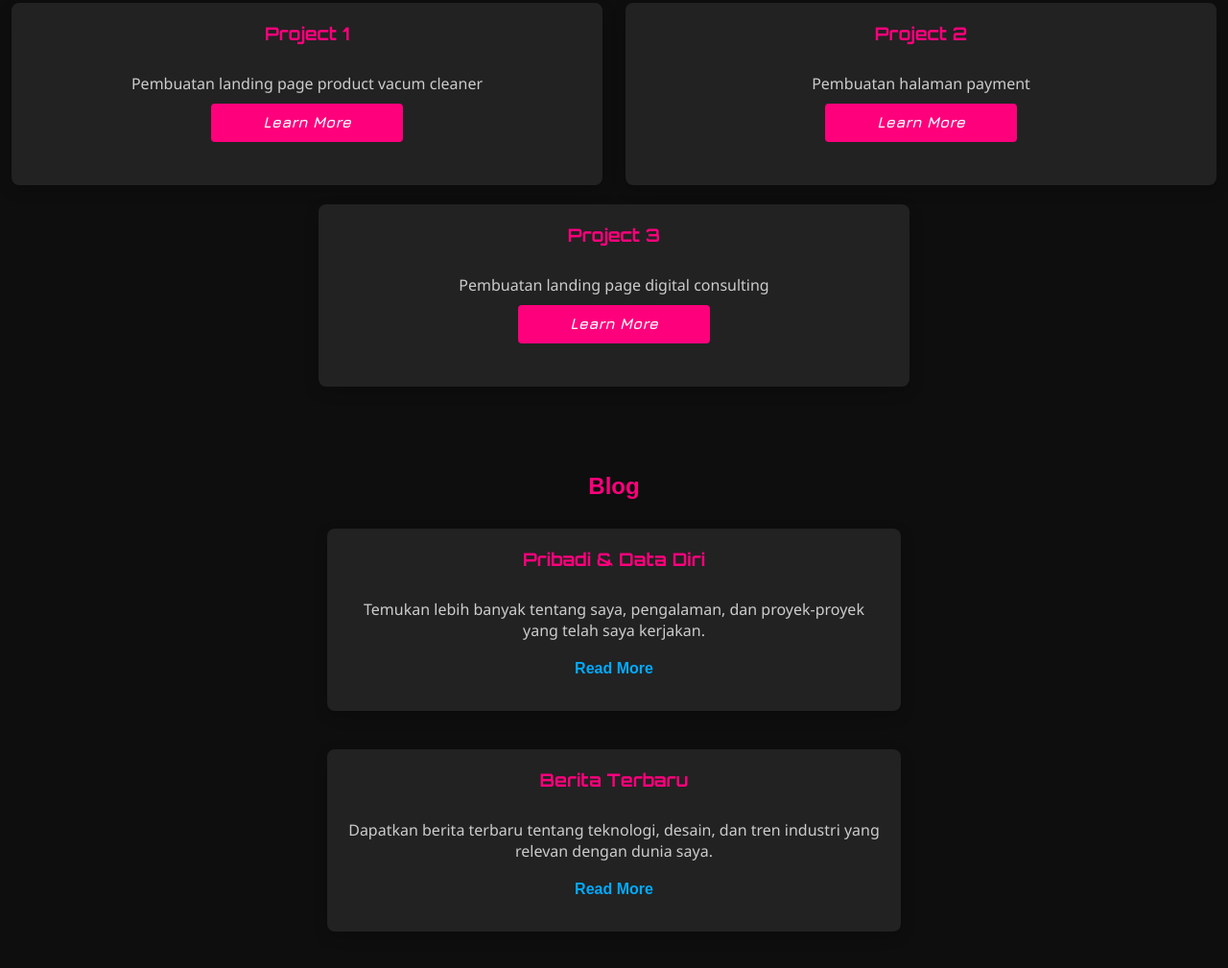
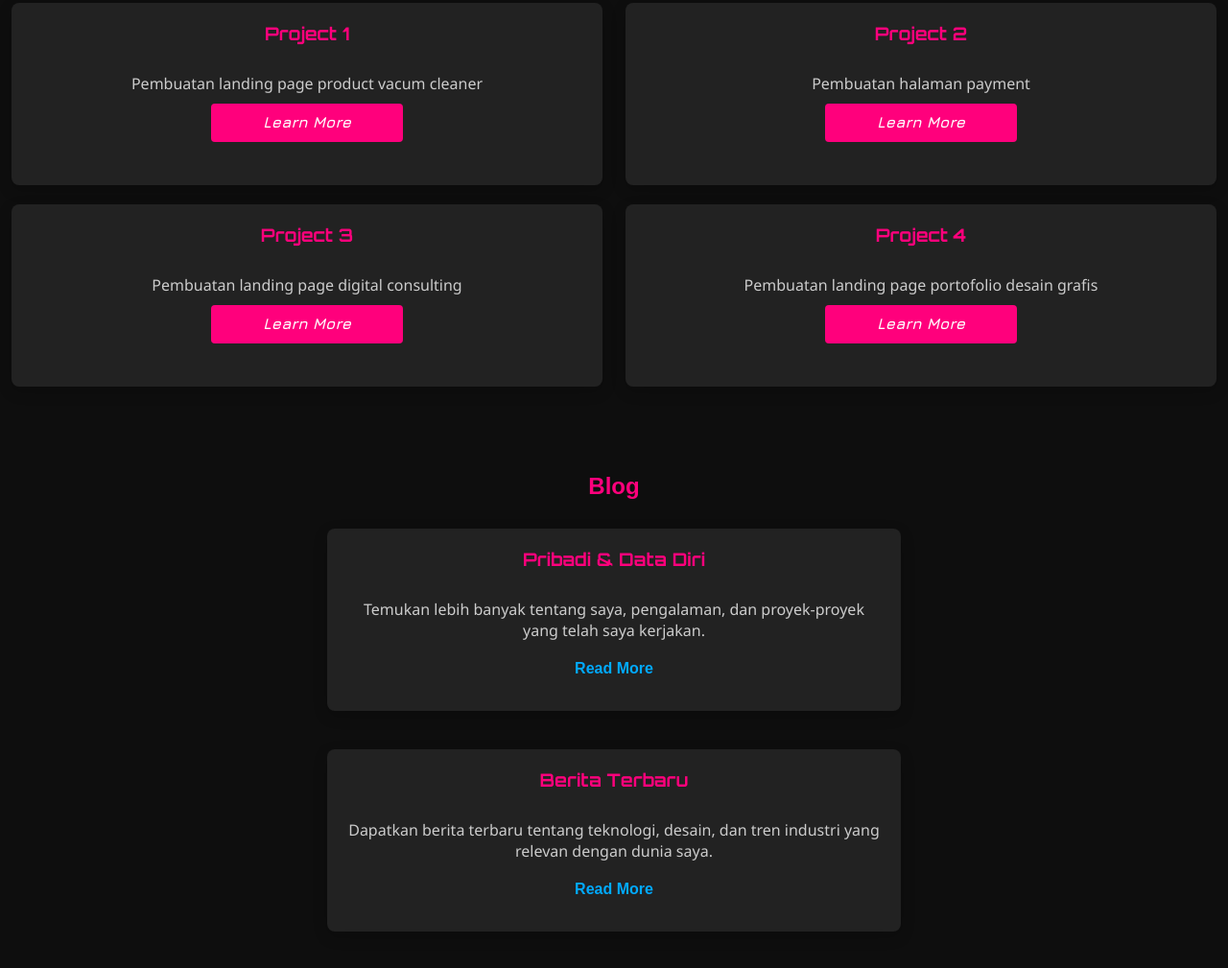
Before and after one commit to Dwinanta/portofolio, a plain HTML site: page index.html in a window 1280 px wide. Shown: the part 2464-3473 px from the top of the page at 96% size. Drawn offline with nearby package versions, Linux system fonts and the light colour scheme.

Commit message:
Update index.html

```diff
--- a/index.html
+++ b/index.html
@@ -94,6 +94,11 @@
                 <p>Pembuatan landing page digital consulting</p>
                 <button><a href="">Learn More</a></button>
             </div>
+            <div class="card">
+                <h3>Project 4</h3>
+                <p>Pembuatan landing page portofolio desain grafis</p>
+                <button><a href="https://dwinanta.github.io/portofolio/desaingrafis/">Learn More</a></button>
+            </div>
             <!-- More cards -->
         </div>
     </section>
```
